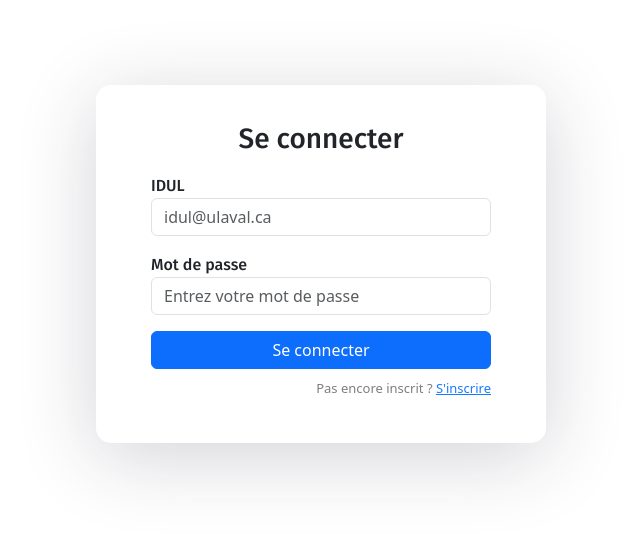
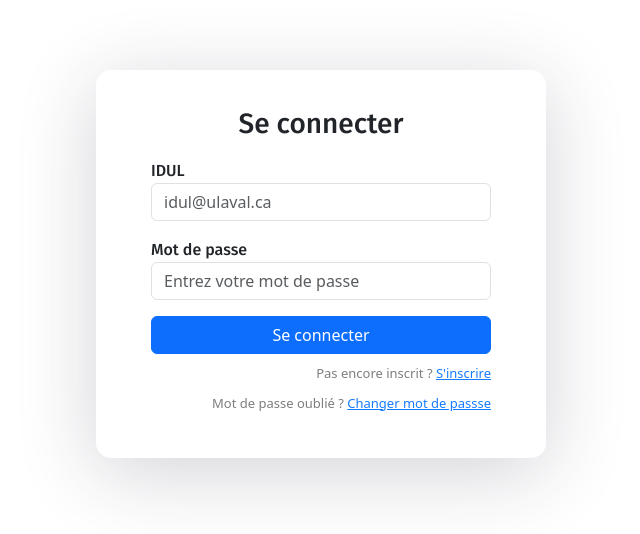
Before and after one commit to mathis-tremblay/integrations24, a React (Create React App) app: page / in a window 1280 px wide. Shown: the part 136-670 px from the top of the page, without its empty margins (319-959 px from the left). Built offline with nearby package versions, Linux system fonts and the light colour scheme; no server answers.

Commit message:
Changer mdp bouton

```diff
--- a/src/App.js
+++ b/src/App.js
@@ -17,6 +17,7 @@ import MessagesPage from './components/Messages/MessagesPage';
 import { AuthProvider } from './reactHooks/AuthContext';
 import './App.css';
 import 'bootstrap/dist/css/bootstrap.css';
+import ForgotPasswordPage from "./components/Login/ForgotPasswordPage";
 
 function App() {
     const [user, setUser] = useState();
@@ -40,6 +41,7 @@ function App() {
                                 element={user ? <Navigate to={appConsts.routerPaths.home.info} /> : <LoginPage /> }
                             />
                             <Route path={appConsts.routerPaths.login} element={<LoginPage />}/>
+                            <Route path={appConsts.routerPaths.changePassword} element={<ForgotPasswordPage/>}/>
                             <Route path={appConsts.routerPaths.register} element={<RegisterPage />}/>
                             <Route
                                 path={appConsts.routerPaths.home.base}
--- a/src/appCfg/appConsts.js
+++ b/src/appCfg/appConsts.js
@@ -3,6 +3,7 @@ export const appConsts = {
     routerPaths: {
         login: '/login',
         register: '/register',
+        changePassword: '/change-password',
         home: {
             base: '/home',
             info: '/home/info',
--- /dev/null
+++ b/src/components/Login/ForgotPasswordPage.js
@@ -0,0 +1,6 @@
+
+
+export default function ForgotPasswordPage() {
+
+
+}
--- a/src/components/Login/LoginPage.js
+++ b/src/components/Login/LoginPage.js
@@ -64,7 +64,10 @@ function LoginPage() {
                 </button>
             </div>
             <p className="forgot-password text-right">
-                Pas encore inscrit ? <a href="/register">S'inscrire</a>
+                Pas encore inscrit ? <a href={appConsts.routerPaths.register}>S'inscrire</a>
+            </p>
+            <p className="forgot-password text-left">
+                Mot de passe oublié ? <a href="/changePassword">Changer mot de passse</a>
             </p>
         </form>
     );
```
